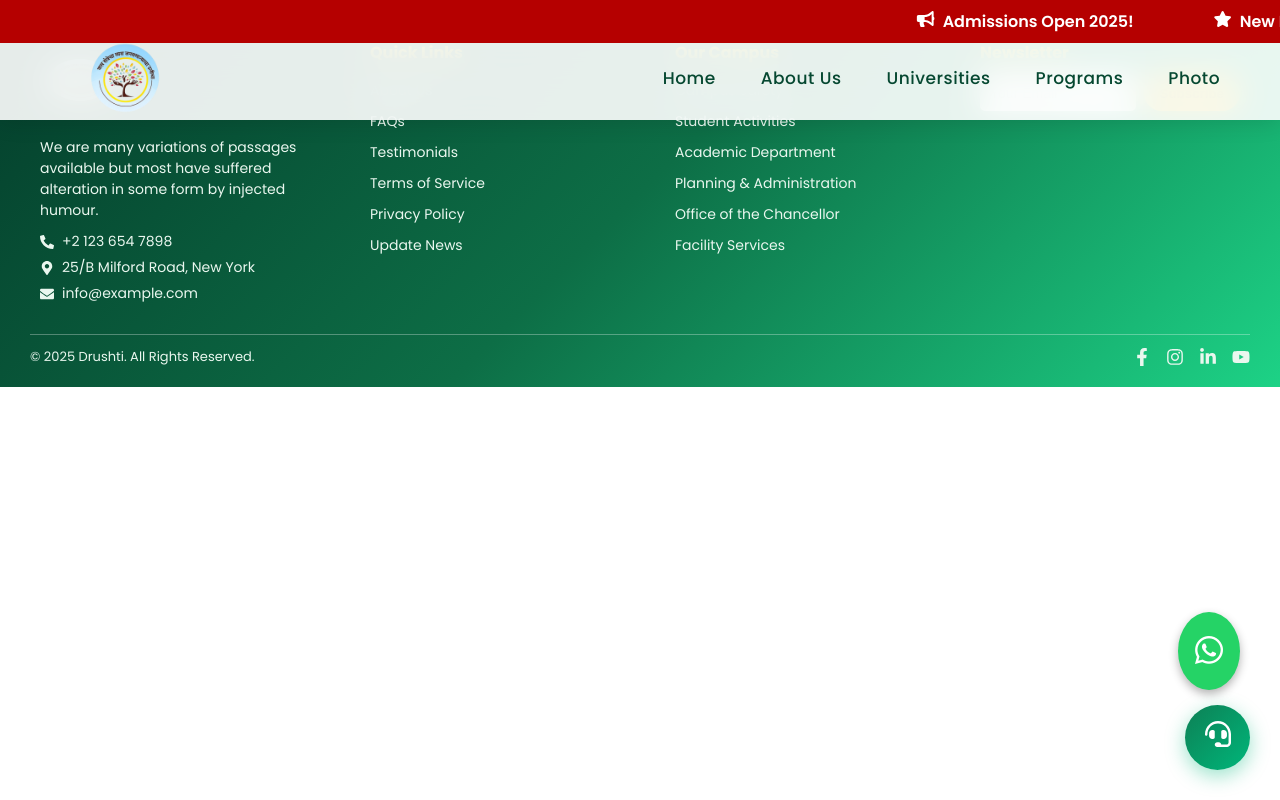
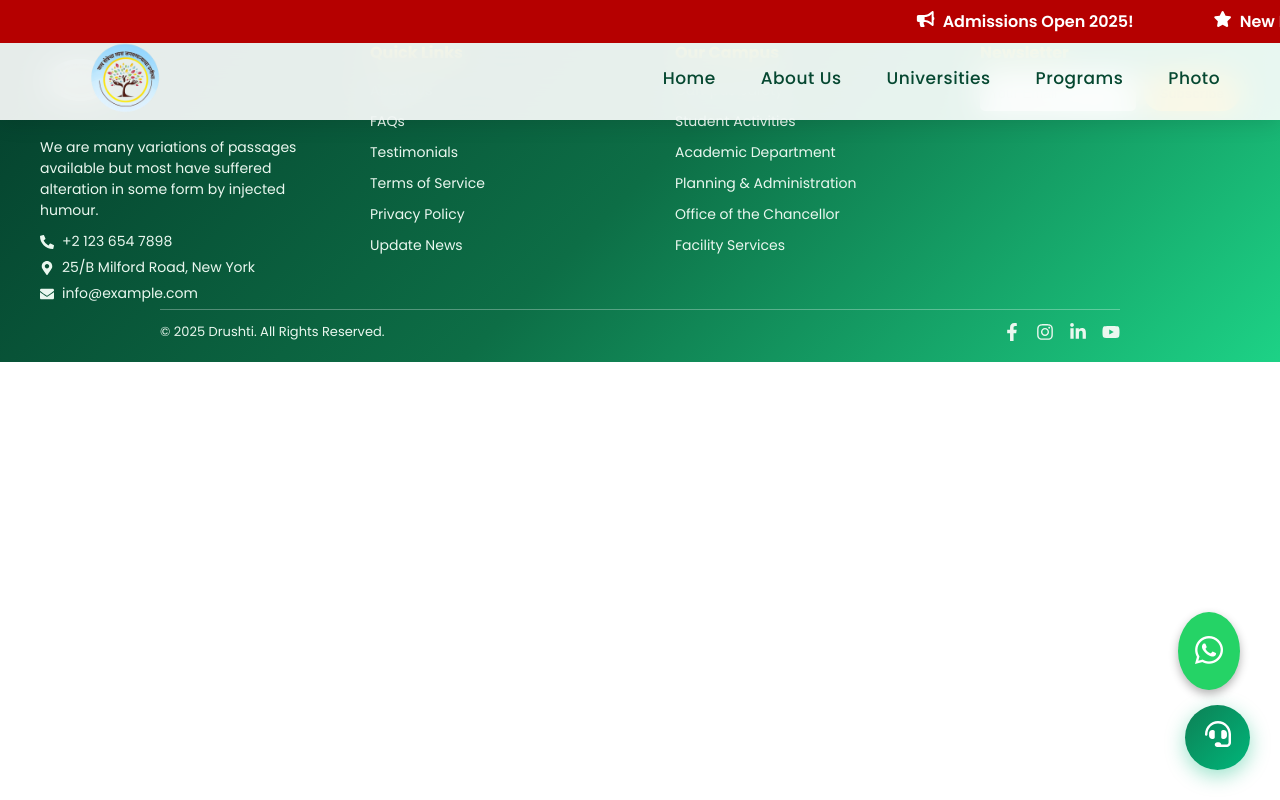
Before and after one commit to siddhantdhomse45/Drushti-Website, a React (Vite) app: page /enquiry in a window 1280 px wide. Built offline with nearby package versions, Linux system fonts and the light colour scheme; a web font is replaced by a local one.

Commit message:
changes in footer

```diff
--- a/src/components/footer/Footer.module.css
+++ b/src/components/footer/Footer.module.css
@@ -117,6 +117,7 @@
   justify-content: space-between;
   align-items: center;
   flex-wrap: wrap;
+  margin: 0 130px;
 }
 
 .bottom p {
```
